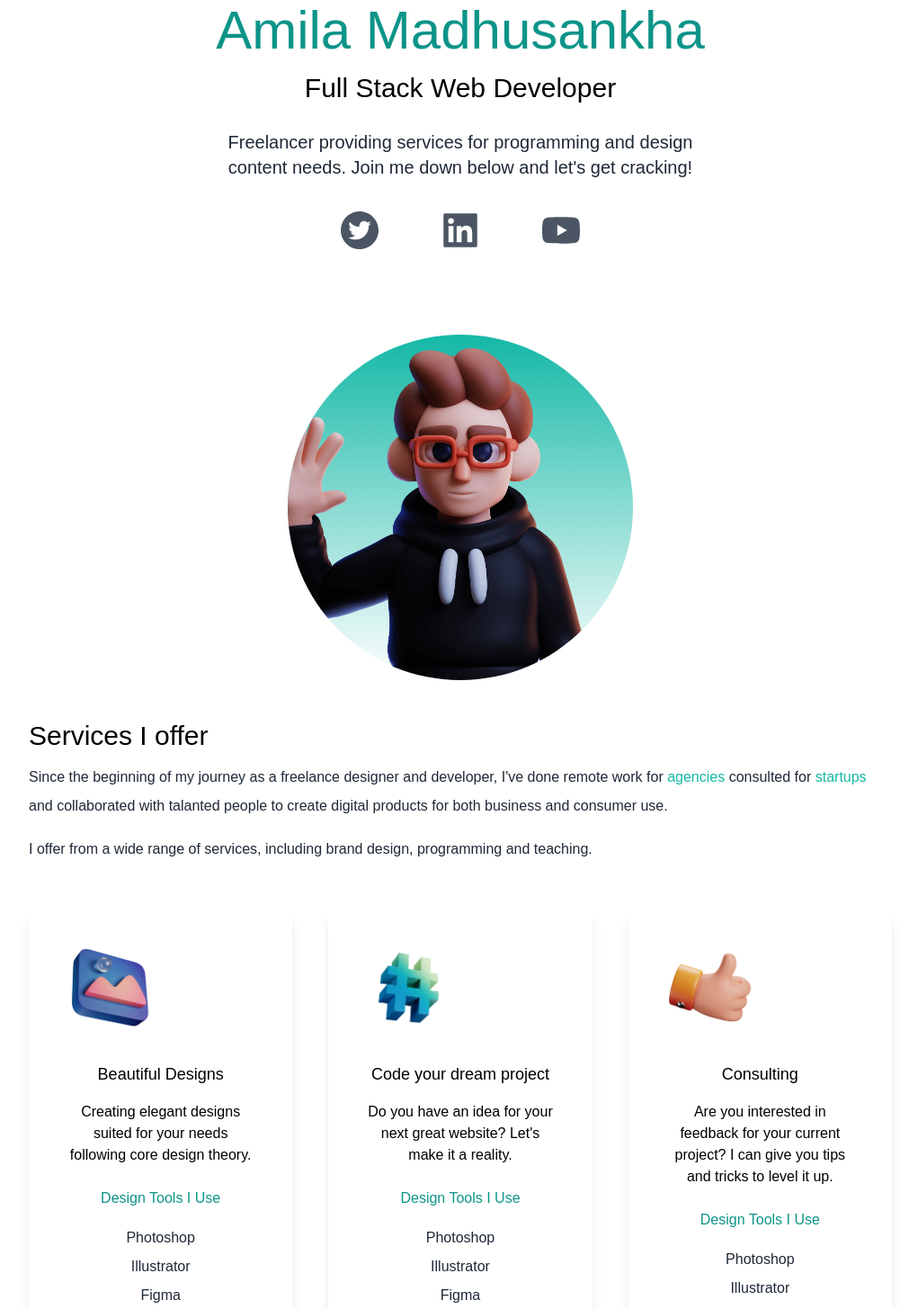
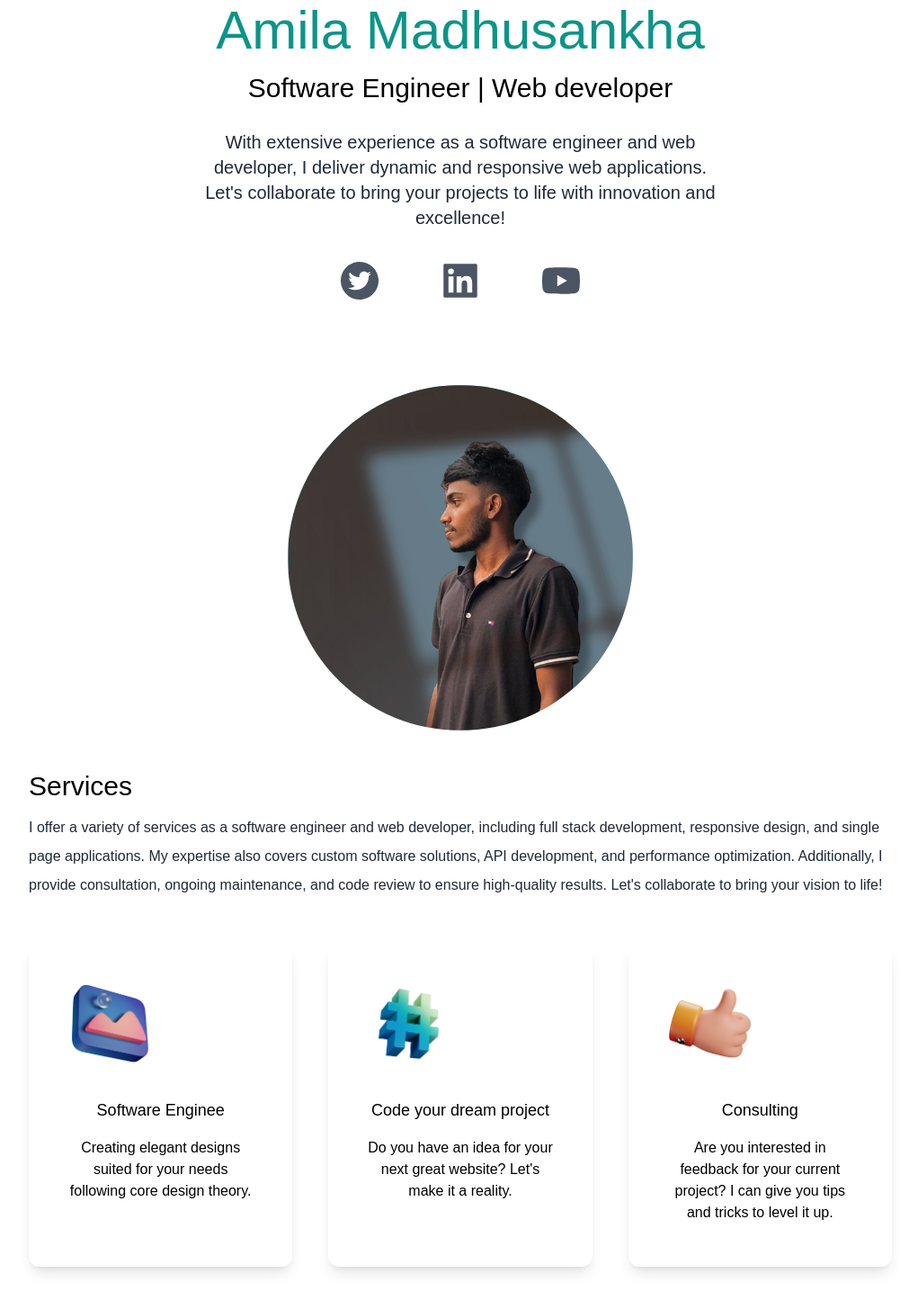
Before and after one commit to madhusankha90/myPortfolio, a Next.js app in the folder portfolio/: page / in a window 1280 px wide. Shown: the part 200-1655 px from the top of the page at 90% size, without its empty margins (128-1149 px from the left). Built offline with nearby package versions, Linux system fonts and the light colour scheme.

Commit message:
update dependences

```diff
--- a/portfolio/pages/index.js
+++ b/portfolio/pages/index.js
@@ -6,7 +6,7 @@ import {
 } from "react-icons/ai";
 import { BsFillMoonStarsFill } from "react-icons/bs";
 import { useState } from "react";
-import deved from "../public/dev-ed-wave.png";
+import deved from "../public/profile.png";
 import code from "../public/code.png";
 import design from "../public/design.png";
 import consulting from "../public/consulting.png";
@@ -24,7 +24,7 @@ export default function Home() {
   return (
     <div className={darkMode ? "dark" : ""}>
       <Head>
-        <title>Create Next App</title>
+        <title>Portofolio</title>
         <meta name="description" content="Generated by create next app" />
         <link rel="icon" href="/favicon.ico" />
       </Head>
@@ -54,11 +54,12 @@ export default function Home() {
               Amila Madhusankha
             </h2>
             <h3 className="text-2xl py-2 dark:text-white md:text-3xl">
-              Full Stack Web Developer
+              Software Engineer | Web developer
             </h3>
             <p className="text-md py-5 leading-8 text-gray-800 dark:text-gray-200 max-w-xl mx-auto md:text-xl">
-              Freelancer providing services for programming and design content
-              needs. Join me down below and let's get cracking!
+            With extensive experience as a software engineer and web developer, I deliver dynamic
+            and responsive web applications.
+            Let's collaborate to bring your projects to life with innovation and excellence!
             </p>
             <div className="text-5xl flex justify-center gap-16 py-3 text-gray-600 dark:text-gray-400">
               <AiFillTwitterCircle />
@@ -72,35 +73,28 @@ export default function Home() {
         </section>
         <section>
           <div>
-            <h3 className="text-3xl py-1 dark:text-white ">Services I offer</h3>
+            <h3 className="text-3xl py-1 dark:text-white ">Services</h3>
             <p className="text-md py-2 leading-8 text-gray-800 dark:text-gray-200">
-              Since the beginning of my journey as a freelance designer and
-              developer, I've done remote work for
-              <span className="text-teal-500"> agencies </span>
-              consulted for <span className="text-teal-500">startups </span>
-              and collaborated with talanted people to create digital products
-              for both business and consumer use.
-            </p>
-            <p className="text-md py-2 leading-8 text-gray-800 dark:text-gray-200">
-              I offer from a wide range of services, including brand design,
-              programming and teaching.
-            </p>
+            I offer a variety of services as a software engineer and web developer,
+             including full stack development, responsive design, and single page
+              applications. My expertise also covers custom software solutions,
+               API development, and performance optimization. Additionally,
+                I provide consultation, ongoing maintenance, and code review
+                to ensure high-quality results. Let's collaborate to bring your
+                 vision to life!
+              </p>
           </div>
           <div className="lg:flex gap-10">
             <div className="text-center shadow-lg p-10 rounded-xl my-10  dark:bg-white flex-1">
               <Image src={design} width={100} height={100} />
               <h3 className="text-lg font-medium pt-8 pb-2  ">
-                Beautiful Designs
+                Software Enginee
               </h3>
               <p className="py-2">
                 Creating elegant designs suited for your needs following core
                 design theory.
               </p>
-              <h4 className="py-4 text-teal-600">Design Tools I Use</h4>
-              <p className="text-gray-800 py-1">Photoshop</p>
-              <p className="text-gray-800 py-1">Illustrator</p>
-              <p className="text-gray-800 py-1">Figma</p>
-              <p className="text-gray-800 py-1">Indesign</p>
+
             </div>
             <div className="text-center shadow-lg p-10 rounded-xl my-10 dark:bg-white flex-1">
               <Image src={code} width={100} height={100} />
@@ -111,11 +105,6 @@ export default function Home() {
                 Do you have an idea for your next great website? Let's make it a
                 reality.
               </p>
-              <h4 className="py-4 text-teal-600">Design Tools I Use</h4>
-              <p className="text-gray-800 py-1">Photoshop</p>
-              <p className="text-gray-800 py-1">Illustrator</p>
-              <p className="text-gray-800 py-1">Figma</p>
-              <p className="text-gray-800 py-1">Indesign</p>
             </div>
             <div className="text-center shadow-lg p-10 rounded-xl my-10 dark:bg-white flex-1">
               <Image src={consulting} width={100} height={100} />
@@ -124,11 +113,7 @@ export default function Home() {
                 Are you interested in feedback for your current project? I can
                 give you tips and tricks to level it up.
               </p>
-              <h4 className="py-4 text-teal-600">Design Tools I Use</h4>
-              <p className="text-gray-800 py-1">Photoshop</p>
-              <p className="text-gray-800 py-1">Illustrator</p>
-              <p className="text-gray-800 py-1">Figma</p>
-              <p className="text-gray-800 py-1">Indesign</p>
+
             </div>
           </div>
         </section>
```
Also changed, not shown: portfolio/package.json (+1 -32 lines), portfolio/public/profile.png (added), 1 other file (tests, documents, lock files or other folders).
